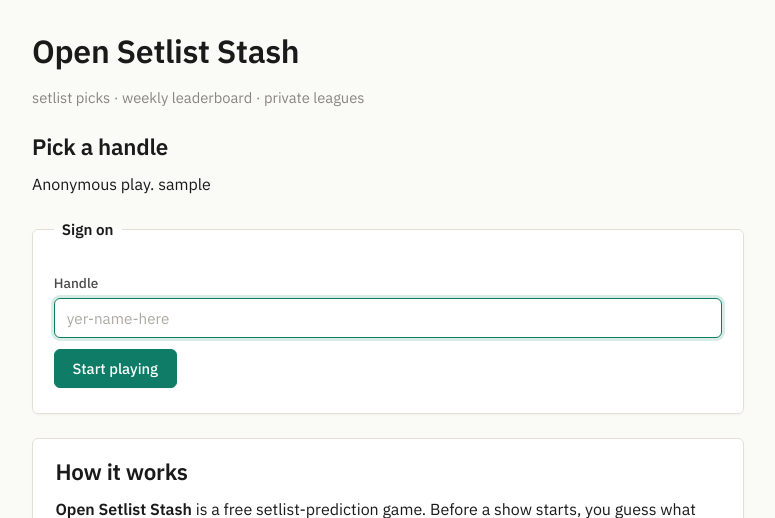
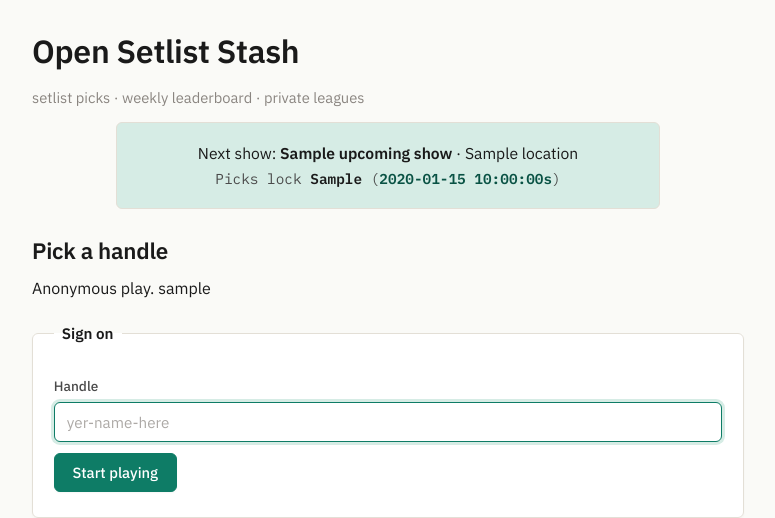
Before and after one commit to pete-builds/open-setlist-stash, a FastAPI app: template src/setlist_stash/templates/index.html in a window 1280 px wide. Shown: the part 68-586 px from the top of the page, without its empty margins (252-1027 px from the left). Run offline with FastAPI, Linux system fonts and the light colour scheme; the template is opened without the code that fills it: most values are stand-ins (such as "Sample title", 1, 10 or a date in 2020); parts of the project's set-up code (start-up, migrations or seed data) failed here and were passed over.

Commit message:
Home page: next-show countdown + env-driven beta notice
- Next-show countdown on the home page: reuses the lock-countdown data path
  (lock_at_iso/display) to show the upcoming show's venue/city and a live
  ticking timer to the 6:55pm lock; shows "locked / scoring live" at/after lock
  and hides when there's no upcoming show. The index route now computes the
  upcoming show + lock for everyone (not just logged-in users).
- Beta notice: env-driven `beta_notice` setting + Jinja global, rendered only
  when set (empty default → nothing), same oss-split pattern as analytics_id/
  footer_credit. Generic styling for the badge + next-show widget.
- Adds beta-notice tests.

Co-Authored-By: Claude Opus 4.8 <noreply@anthropic.com>

```diff
--- a/src/setlist_stash/server.py
+++ b/src/setlist_stash/server.py
@@ -190,6 +190,10 @@ def build_app(
     # the OSS image / third-party self-host stay clean. Set per deployment via
     # the ANALYTICS_ID env var; base.html guards the gtag snippet on it.
     templates.env.globals["analytics_id"] = cfg.analytics_id
+    # Optional beta notice. Empty (default) renders no banner at all, so the
+    # OSS image / Phish demo / third-party self-host stay clean. Set per
+    # deployment via the BETA_NOTICE env var; index.html guards it on truthiness.
+    templates.env.globals["beta_notice"] = cfg.beta_notice
     # Whether the email/magic-link signup UI should render at all. Off when the
     # provider is disabled (default), so the email entry points disappear for
     # any deployment without email configured.
@@ -256,22 +260,35 @@ def build_app(
     @app.get("/", response_class=HTMLResponse)
     async def index(request: Request) -> HTMLResponse:
         user = await _resolve_user(request)
+        # Resolve the upcoming show for everyone (not just signed-in users) so
+        # the home-page countdown widget renders for anonymous visitors too.
         upcoming = None
-        if user is not None:
+        try:
+            async with McpPhishClient(
+                cfg.mcp_phish_url, timeout_seconds=cfg.mcp_phish_timeout_seconds
+            ) as mcp:
+                upcoming = await select_form_show(cfg, mcp)
+        except McpPhishError:
+            logger.warning("mcp-phish unreachable on /; rendering without show")
+            upcoming = None
+        # Lock for the upcoming show, so the hero countdown has a target. Same
+        # _format_lock shape the predict page consumes (lock_at_iso + display +
+        # is_locked). Needs the DB pool; skip gracefully if it isn't up.
+        upcoming_lock = None
+        if upcoming is not None:
             try:
-                async with McpPhishClient(
-                    cfg.mcp_phish_url, timeout_seconds=cfg.mcp_phish_timeout_seconds
-                ) as mcp:
-                    upcoming = await select_form_show(cfg, mcp)
-            except McpPhishError:
-                logger.warning("mcp-phish unreachable on /; rendering without show")
-                upcoming = None
+                pool = get_pool()
+                lock = await get_or_create_lock(pool, upcoming, cfg)
+                upcoming_lock = _format_lock(lock, cfg)
+            except RuntimeError:
+                upcoming_lock = None
         return _render(
             request,
             "index.html",
             current_user=user,
             handle_help=HANDLE_HELP,
             upcoming_show=upcoming,
+            upcoming_lock=upcoming_lock,
         )
 
     @app.post("/handle")
--- a/src/setlist_stash/static/style.css
+++ b/src/setlist_stash/static/style.css
@@ -374,6 +374,62 @@ button[disabled],
   font-size: 1rem;
 }
 
+/* ---- beta notice (home page, deployment-driven via BETA_NOTICE) ---- */
+
+.beta-notice {
+  display: block;
+  max-width: 34rem;
+  margin: 0 auto 1.6rem;
+  padding: 0.55rem 0.85rem;
+  font-size: 0.88rem;
+  color: var(--text-soft);
+  background: var(--surface-alt);
+  border: 1px solid var(--border);
+  border-radius: var(--radius);
+  text-align: center;
+}
+.beta-notice .badge {
+  display: inline-block;
+  margin-right: 0.4rem;
+  padding: 0.05rem 0.45rem;
+  font-size: 0.72rem;
+  font-weight: 600;
+  letter-spacing: 0.04em;
+  text-transform: uppercase;
+  color: var(--accent-deep);
+  background: var(--accent-soft);
+  border-radius: 999px;
+  vertical-align: 0.05em;
+}
+
+/* ---- next-show countdown widget (home page) ---- */
+
+.next-show {
+  max-width: 34rem;
+  margin: 0 auto 1.8rem;
+  padding: 0.9rem 1.1rem;
+  background: var(--accent-soft);
+  border: 1px solid var(--border);
+  border-radius: var(--radius);
+  text-align: center;
+}
+.next-show p { margin: 0.2rem 0; }
+.next-show-where { color: var(--text); font-size: 0.98rem; }
+.next-show-lock {
+  font-family: "IBM Plex Mono", ui-monospace, monospace;
+  font-size: 0.9rem;
+  color: var(--text-soft);
+}
+#home-lock-countdown {
+  font-weight: 600;
+  color: var(--accent-deep);
+  font-variant-numeric: tabular-nums;
+}
+
+@media (max-width: 640px) {
+  .beta-notice, .next-show { max-width: 100%; }
+}
+
 /* ---- song picker ---- */
 
 .song-picker {
--- a/src/setlist_stash/templates/index.html
+++ b/src/setlist_stash/templates/index.html
@@ -10,6 +10,29 @@
     {% endif %}
     setlist picks &middot; weekly leaderboard &middot; private leagues
   </p>
+
+  {% if beta_notice %}
+    <p class="beta-notice"><span class="badge">Beta</span> {{ beta_notice }}</p>
+  {% endif %}
+
+  {% if upcoming_show and upcoming_lock %}
+    <div class="next-show" id="next-show">
+      <p class="next-show-where">
+        Next show:
+        <strong>{{ upcoming_show.venue_name or upcoming_show.show_date }}</strong>
+        {% if upcoming_show.location %} &middot; {{ upcoming_show.location }}{% endif %}
+      </p>
+      {% if upcoming_lock.is_locked %}
+        <p class="next-show-lock">Picks locked &middot; scoring live</p>
+      {% else %}
+        <p class="next-show-lock">
+          Picks lock <strong>{{ upcoming_lock.lock_at_display }}</strong>
+          (<span id="home-lock-countdown" data-lock-at="{{ upcoming_lock.lock_at_iso }}">{{ upcoming_lock.seconds_until_lock }}s</span>)
+        </p>
+      {% endif %}
+    </div>
+  {% endif %}
+
   {% if current_user %}
     <div class="card">
       <p>Welcome back, <strong>{{ current_user.handle }}</strong>.</p>
@@ -75,4 +98,45 @@
       <li>A pick that doesn't get played scores 0; an encore call that plays outside the encore still earns its 2.</li>
     </ul>
   </section>
+
+  {% if upcoming_show and upcoming_lock and not upcoming_lock.is_locked %}
+  <script>
+    // Home-page lock countdown. Vanilla JS, mirrors the predict page ticker.
+    // On reaching the lock, swaps the line to a "scoring live" message (no
+    // reload — this is the public landing page).
+    (function () {
+      var el = document.getElementById('home-lock-countdown');
+      if (!el) return;
+      var lockAt = new Date(el.dataset.lockAt).getTime();
+      if (isNaN(lockAt)) return;
+      var line = el.closest('.next-show-lock');
+      function pad(n) { return n < 10 ? '0' + n : '' + n; }
+      function fmt(seconds) {
+        if (seconds < 0) seconds = 0;
+        var d = Math.floor(seconds / 86400);
+        var h = Math.floor((seconds % 86400) / 3600);
+        var m = Math.floor((seconds % 3600) / 60);
+        var s = Math.floor(seconds % 60);
+        if (d > 0) return d + 'd ' + pad(h) + 'h ' + pad(m) + 'm ' + pad(s) + 's';
+        if (h > 0) return h + 'h ' + pad(m) + 'm ' + pad(s) + 's';
+        if (m > 0) return m + 'm ' + pad(s) + 's';
+        return s + 's';
+      }
+      var locked = false;
+      function tick() {
+        var remaining = Math.floor((lockAt - Date.now()) / 1000);
+        if (remaining <= 0) {
+          if (!locked) {
+            locked = true;
+            if (line) line.textContent = 'Picks locked · scoring live';
+          }
+          return;
+        }
+        el.textContent = fmt(remaining);
+      }
+      tick();
+      setInterval(tick, 1000);
+    })();
+  </script>
+  {% endif %}
 {% endblock %}
```
Also changed, not shown: src/setlist_stash/config.py (+7 -0 lines), tests/test_beta_notice.py (added, +41 -0 lines).
